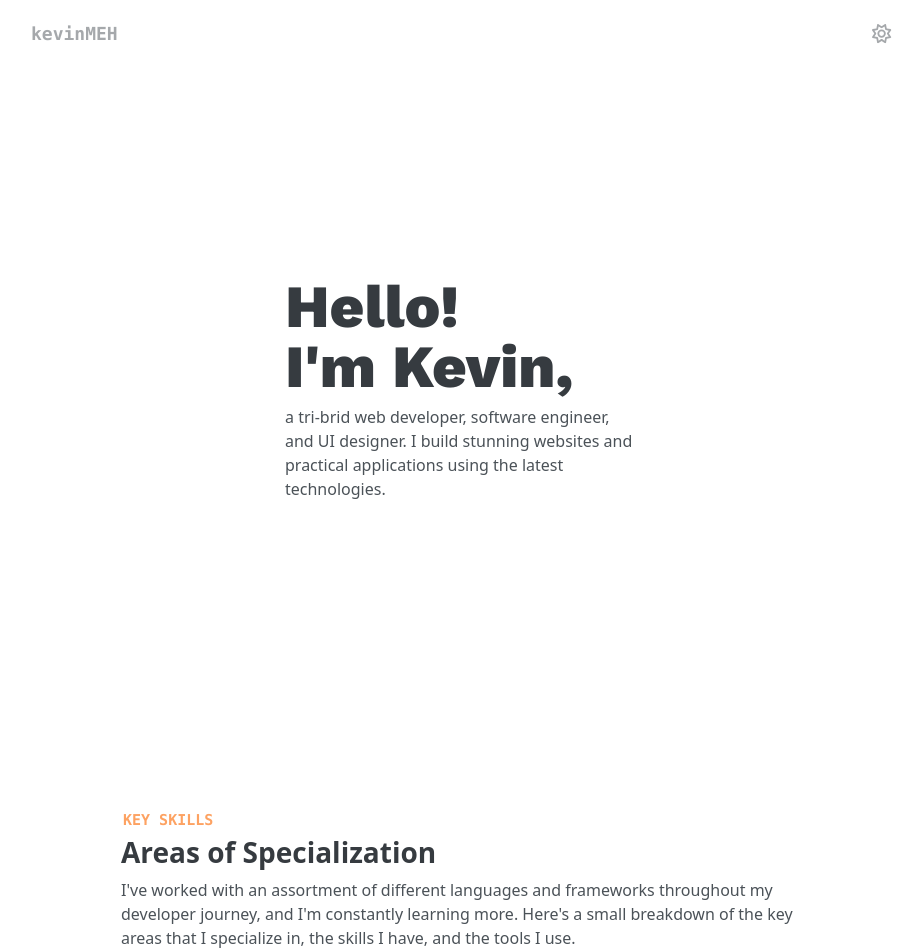
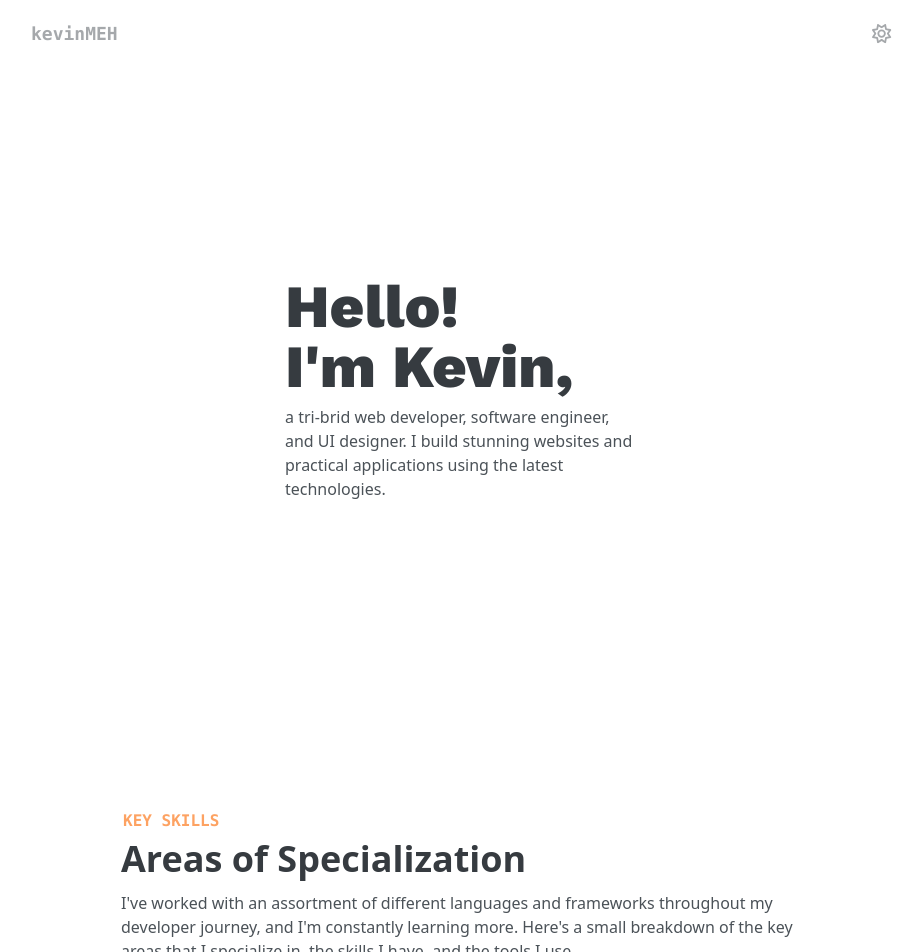
Before and after one commit to fvzy/zyy.sh, a Next.js app: page / in a window 1280 px wide. Shown: the top 952 px of the page, without its empty margins (179-1101 px from the left). Built offline with nearby package versions, Linux system fonts and the light colour scheme.

Commit message:
Heading Preface spacing

```diff
--- a/components/HeadingTwo.tsx
+++ b/components/HeadingTwo.tsx
@@ -1,5 +1,5 @@
 const HeadingTwo = ({ className = "", children }: { className?: string, children: string }) => {
-    return(<h2 className={"inter-bold text-main-light dark:text-main-dark text-[28px] leading-tight pb-1 " + className}>
+    return(<h2 className={"inter-bold sm:inter-extrabold text-main-light dark:text-main-dark text-[28px] md:text-3xl lg:text-4xl leading-tight pb-2 pt-0.5 " + className}>
         { children }
     </h2>)
 }
--- a/components/Preface.tsx
+++ b/components/Preface.tsx
@@ -1,6 +1,6 @@
 const Preface = ({ className, children }: { className: string, children: string }) => {
     return (
-    <h1 className={"mono-bold text-ms pl-0.5 " + className}>
+    <h1 className={"mono-bold text-ms pl-0.5 lg:text-base leading-none " + className}>
         { children }
     </h1>)
 }
```
